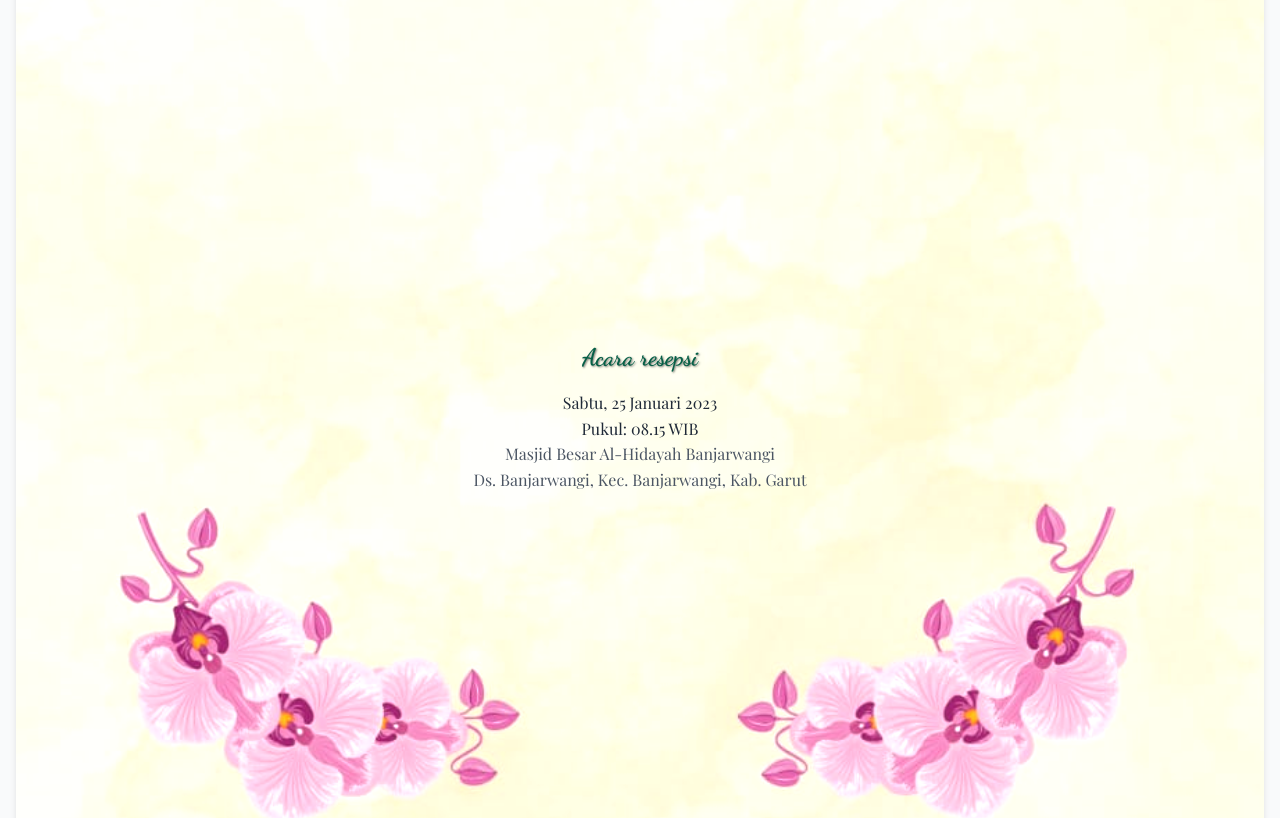
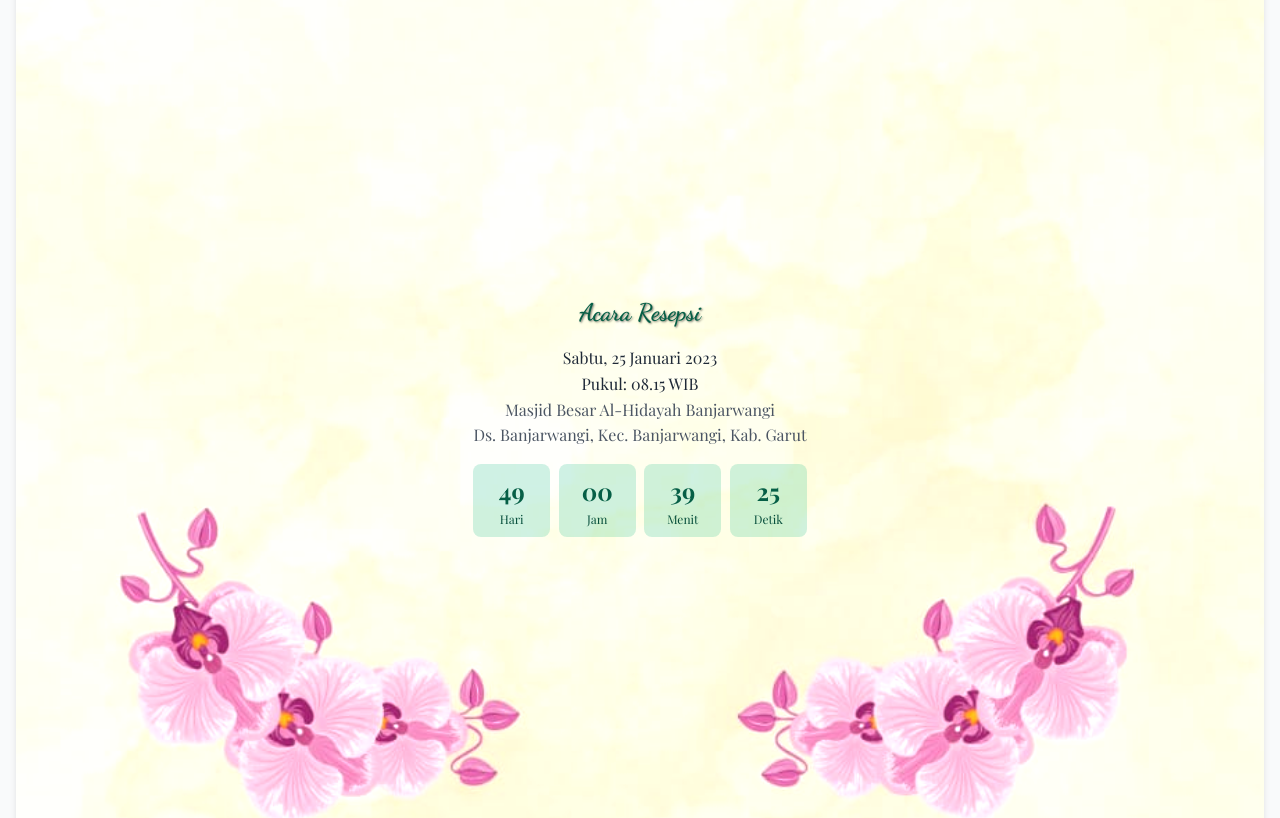
Before and after one commit to mrj54/invitation-nisa-hamidah, a plain HTML site: page index.html in a window 1280 px wide. Shown: the part 7780-8598 px from the top of the page. Drawn offline with nearby package versions, Linux system fonts and the light colour scheme.

Commit message:
fix=timer

```diff
--- a/index.html
+++ b/index.html
@@ -77,6 +77,30 @@
             opacity: 1;
             mix-blend-mode: normal;
         }
+         .countdown-container {
+            display: flex;
+            justify-content: space-between;
+            margin-top: 1rem;
+        }
+
+        .countdown-item {
+            text-align: center;
+            background-color: rgba(16, 185, 129, 0.2);
+            border-radius: 0.5rem;
+            padding: 0.5rem;
+            width: 23%;
+        }
+
+        .countdown-item .number {
+            font-size: 1.5rem;
+            font-weight: bold;
+            color: #065f46;
+        }
+
+        .countdown-item .label {
+            font-size: 0.75rem;
+            color: #064e3b;
+        }
     </style>
 </head>
 
@@ -149,13 +173,34 @@
     <div class="card">
         <div class="section-background" style="background-image: url('./asset/bc 4.jpeg');"></div>
         <div class="card-content">
-                <h3 class="text-2xl title-text font-bold text-green-800 mb-4">Acara resepsi</h3>
+            <h3 class="text-2xl title-text font-bold text-green-800 mb-4">Acara Resepsi</h3>
             <p>Sabtu, 25 Januari 2023</p>
             <p>Pukul: 08.15 WIB</p>
             <p class="text-gray-600">Masjid Besar Al-Hidayah Banjarwangi</p>
             <p class="text-gray-600">Ds. Banjarwangi, Kec. Banjarwangi, Kab. Garut</p>
+
+            <!-- Memindahkan countdown ke dalam card-content -->
+            <div id="countdown" class="countdown-container mt-4">
+                <div class="countdown-item">
+                    <div id="days" class="number">00</div>
+                    <div class="label">Hari</div>
+                </div>
+                <div class="countdown-item">
+                    <div id="hours" class="number">00</div>
+                    <div class="label">Jam</div>
+                </div>
+                <div class="countdown-item">
+                    <div id="minutes" class="number">00</div>
+                    <div class="label">Menit</div>
+                </div>
+                <div class="countdown-item">
+                    <div id="seconds" class="number">00</div>
+                    <div class="label">Detik</div>
                 </div>
             </div>
+        </div>
+    </div>
+
 
         <div class="card">
             <div class="section-background" style="background-image: url('./asset/bc 6.jpeg');"></div>
@@ -239,6 +284,54 @@
             // Initialize
             initializeAnimation();
         });
+
+        function pad(num) {
+                return num.toString().padStart(2, '0');
+            }
+
+            // Function to update the countdown
+            function updateCountdown() {
+                // Target date: January 25, 2025
+                const targetDate = new Date('2025-01-25T08:15:00').getTime();
+
+                // Get current time
+                const now = new Date().getTime();
+
+                // Calculate the difference
+                let difference = targetDate - now;
+
+                // If the target date has passed, reset the countdown
+                if (difference < 0) {
+                    // Reset to the next occurrence of the target date
+                    const currentYear = new Date().getFullYear();
+                    const nextTargetDate = new Date(currentYear, 0, 25, 8, 15).getTime();
+
+                    if (nextTargetDate < now) {
+                        // If this year's date has passed, use next year
+                        difference = new Date(currentYear + 1, 0, 25, 8, 15).getTime() - now;
+                    } else {
+                        difference = nextTargetDate - now;
+                    }
+                }
+
+                // Calculate days, hours, minutes, seconds
+                const days = Math.floor(difference / (1000 * 60 * 60 * 24));
+                const hours = Math.floor((difference % (1000 * 60 * 60 * 24)) / (1000 * 60 * 60));
+                const minutes = Math.floor((difference % (1000 * 60 * 60)) / (1000 * 60));
+                const seconds = Math.floor((difference % (1000 * 60)) / 1000);
+
+                // Update DOM elements
+                document.getElementById('days').textContent = pad(days);
+                document.getElementById('hours').textContent = pad(hours);
+                document.getElementById('minutes').textContent = pad(minutes);
+                document.getElementById('seconds').textContent = pad(seconds);
+            }
+
+            // Initial call to display countdown immediately
+            updateCountdown();
+
+            // Update countdown every second
+            setInterval(updateCountdown, 1000);
     </script>
 </body>
 
```
Lines whose indentation alone changed are shown as unchanged.
